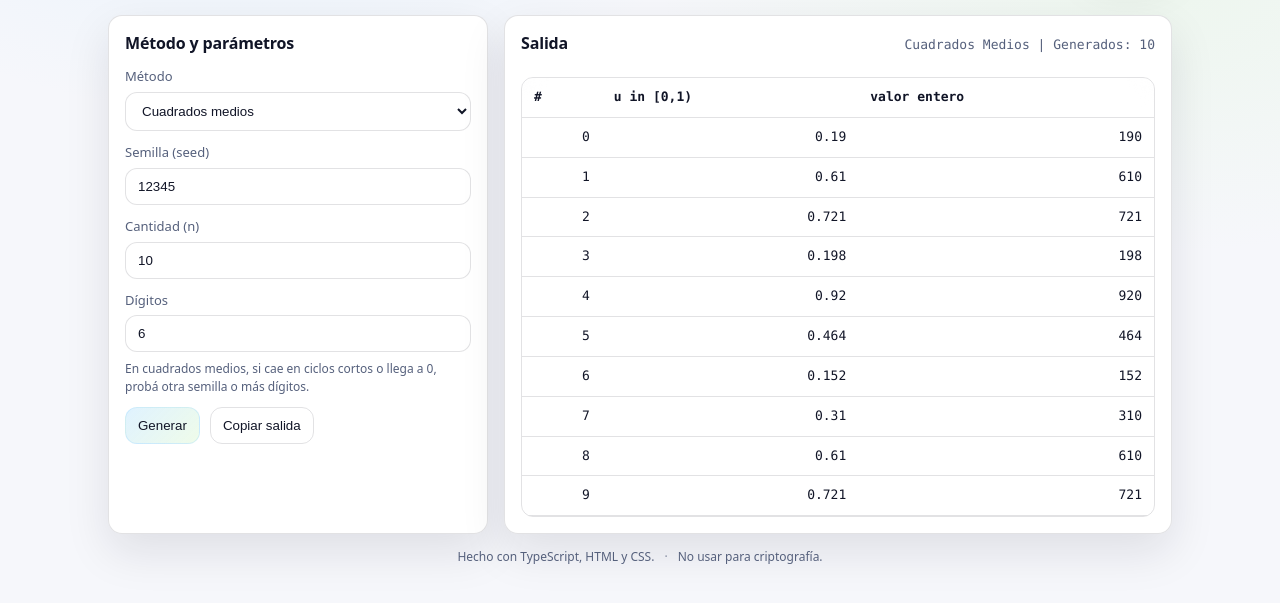
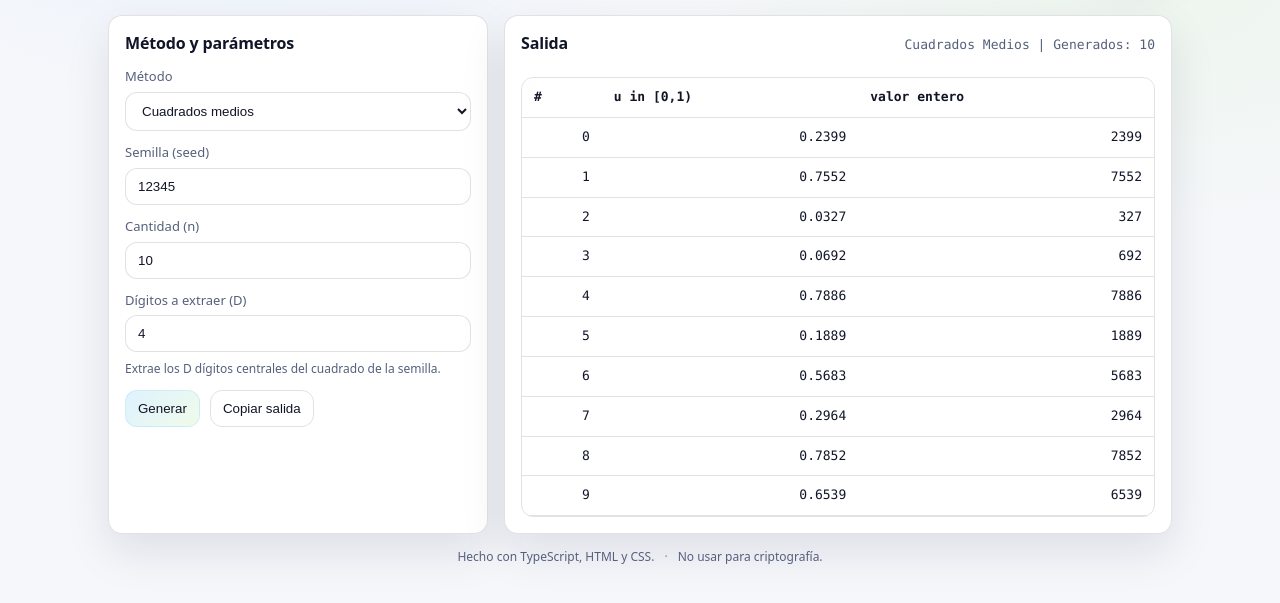
Before and after one commit to AugustoOM/Generadores-PseudoAleatorios, a website built with Vite: page web/index.html in a window 1280 px wide. Shown: the part 101-704 px from the top of the page. Built offline with nearby package versions, Linux system fonts and the light colour scheme.

Commit message:
El cuadrados medio se corrigio la formula , y el calculo pero todavia no saca bien los resultados

```diff
--- a/web/index.html
+++ b/web/index.html
@@ -48,11 +48,11 @@
 
           <div class="method method-middle-square">
             <div class="row">
-              <label for="digits">Dígitos</label>
-              <input id="digits" type="number" inputmode="numeric" min="2" step="2" value="6" />
+              <label for="digits">Dígitos a extraer (D)</label>
+              <input id="digits" type="number" inputmode="numeric" min="1" value="4" />
             </div>
             <p class="hint">
-              En cuadrados medios, si cae en ciclos cortos o llega a 0, probá otra semilla o más dígitos.
+              Extrae los D dígitos centrales del cuadrado de la semilla.
             </p>
           </div>
 
--- a/web/src/prng.ts
+++ b/web/src/prng.ts
@@ -9,23 +9,27 @@ function pow10Big(n: number): bigint {
   return r;
 }
 
-export function* middleSquare(seed: bigint, digits: number): Generator<PRNGOutput> {
-  if (seed < 0n) throw new Error("seed must be >= 0");
-  if (!Number.isInteger(digits) || digits <= 0) throw new Error("digits must be a positive integer");
-  if (digits % 2 !== 0) throw new Error("digits must be even (e.g. 6 -> R(n) has 3 digits)");
+export function* middleSquare(seed: bigint, d: number): Generator<PRNGOutput> {
+  if (d <= 0) throw new Error("Dígitos a extraer debe ser > 0");
 
-  const d = Math.floor(digits / 2);
+  let x = seed;
   const mod = pow10Big(d);
-  let x = seed % mod;
 
   while (true) {
-    const s = (x * x).toString();
-    let center = s.length > 2 ? s.slice(1, -1) : "";
-    if (center.length === 0) center = "0";
-    if (center.length < d) center = center.padStart(d, "0");
-    x = BigInt(center.slice(0, d));
+    let s = (x * x).toString();
 
-    const u = Number(x) / Number(mod); // d <= 9 recommended to keep Number safe
+    // Pad to ensure we have at least 'd' digits
+    if (s.length < d) {
+      s = s.padStart(d, "0");
+    }
+
+    // Determine the start index for the 'd' central digits
+    // Example: s="123456", d=2 -> start = (6-2)/2 = 2. s.slice(2, 4) = "34"
+    const start = Math.floor((s.length - d) / 2);
+    const center = s.slice(start, start + d);
+
+    x = BigInt(center);
+    const u = Number(x) / Number(mod);
     yield { u, x };
   }
 }
```
